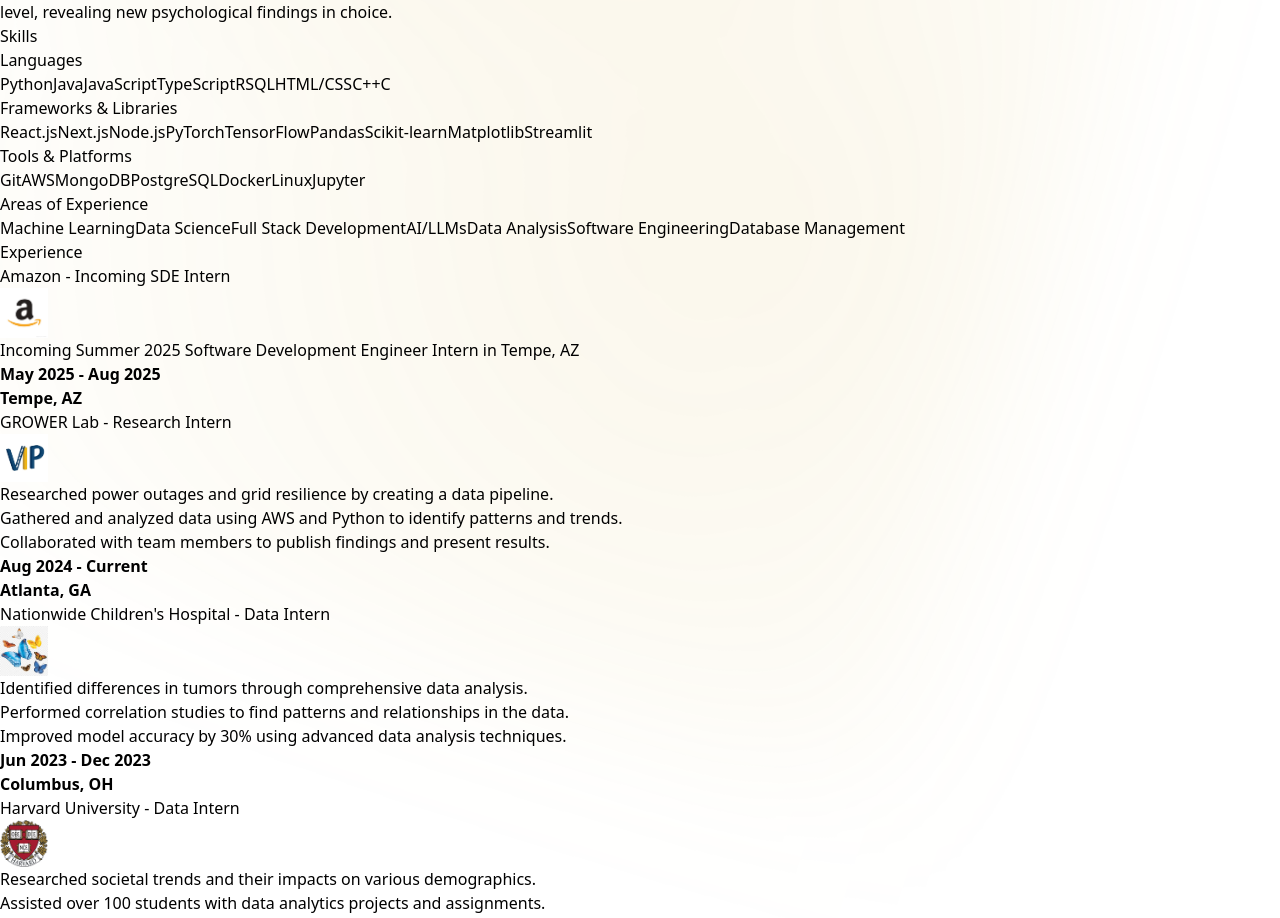
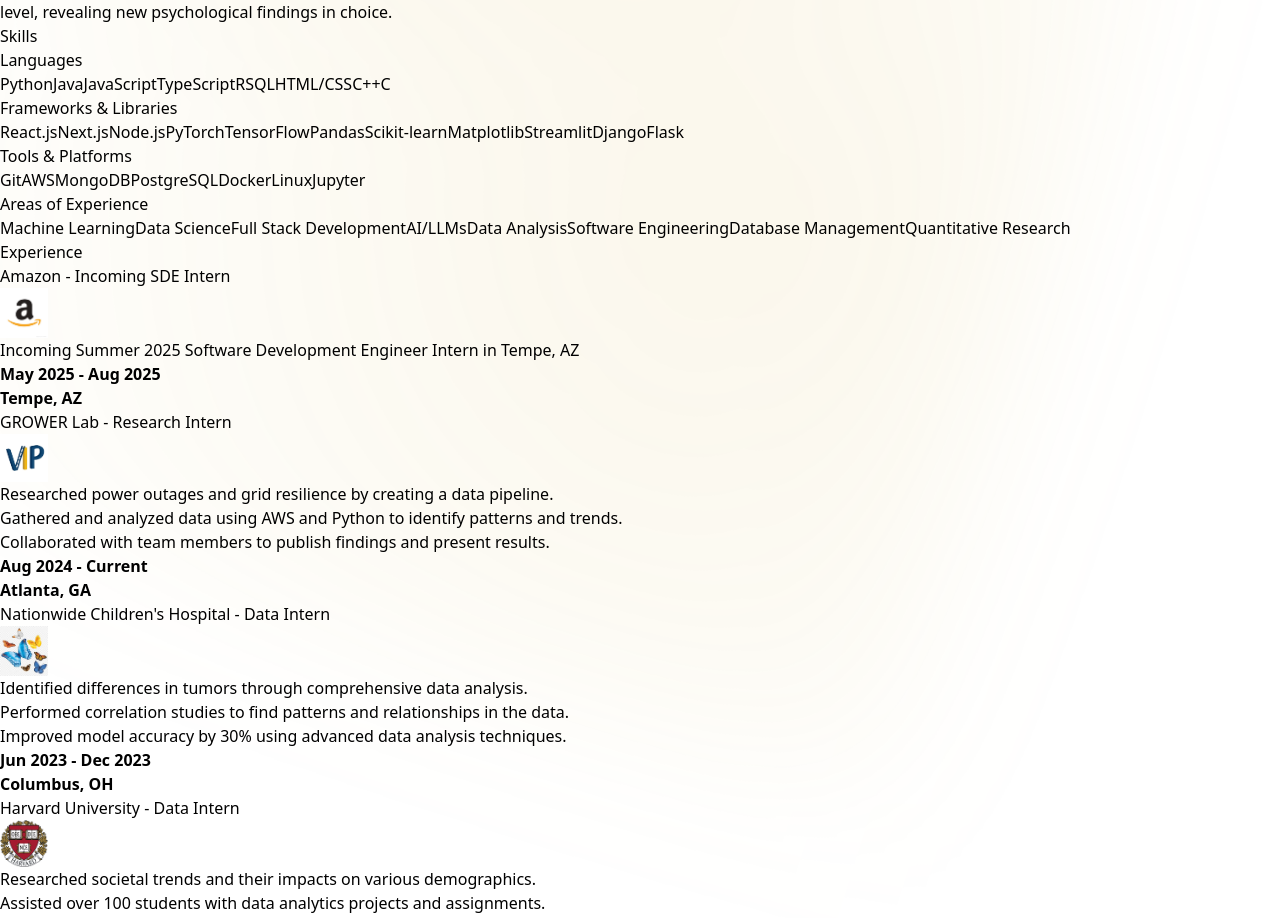
Before and after one commit to SohamGunturu7/soham-portfolio, a Next.js app: page / in a window 1280 px wide. Shown: the part 1145-2063 px from the top of the page. Built offline with nearby package versions, Linux system fonts and the light colour scheme.

Commit message:
more skills

```diff
--- a/src/app/page.tsx
+++ b/src/app/page.tsx
@@ -382,7 +382,7 @@ export default function Home() {
               <div className="bg-white/5 backdrop-blur-sm border border-[#D4AF37]/20 rounded-lg p-6 hover:border-[#D4AF37]/40 transition-colors">
                 <h2 className="text-2xl font-bold text-white mb-4">Frameworks & Libraries</h2>
                 <div className="flex flex-wrap gap-3">
-                  {["React.js", "Next.js", "Node.js", "PyTorch", "TensorFlow", "Pandas", "Scikit-learn", "Matplotlib", "Streamlit"].map((skill) => (
+                  {["React.js", "Next.js", "Node.js", "PyTorch", "TensorFlow", "Pandas", "Scikit-learn", "Matplotlib", "Streamlit", "Django", "Flask"].map((skill) => (
                     <span key={skill} className="bg-[#D4AF37]/10 text-white px-4 py-2 rounded-full border border-[#D4AF37]/20 hover:bg-[#D4AF37]/20 transition-colors">
                       {skill}
                     </span>
@@ -406,7 +406,7 @@ export default function Home() {
               <div className="bg-white/5 backdrop-blur-sm border border-[#D4AF37]/20 rounded-lg p-6 hover:border-[#D4AF37]/40 transition-colors">
                 <h2 className="text-2xl font-bold text-white mb-4">Areas of Experience</h2>
                 <div className="flex flex-wrap gap-3">
-                  {["Machine Learning", "Data Science", "Full Stack Development", "AI/LLMs", "Data Analysis", "Software Engineering", "Database Management"].map((skill) => (
+                  {["Machine Learning", "Data Science", "Full Stack Development", "AI/LLMs", "Data Analysis", "Software Engineering", "Database Management", "Quantitative Research"].map((skill) => (
                     <span key={skill} className="bg-[#D4AF37]/10 text-white px-4 py-2 rounded-full border border-[#D4AF37]/20 hover:bg-[#D4AF37]/20 transition-colors">
                       {skill}
                     </span>
```
